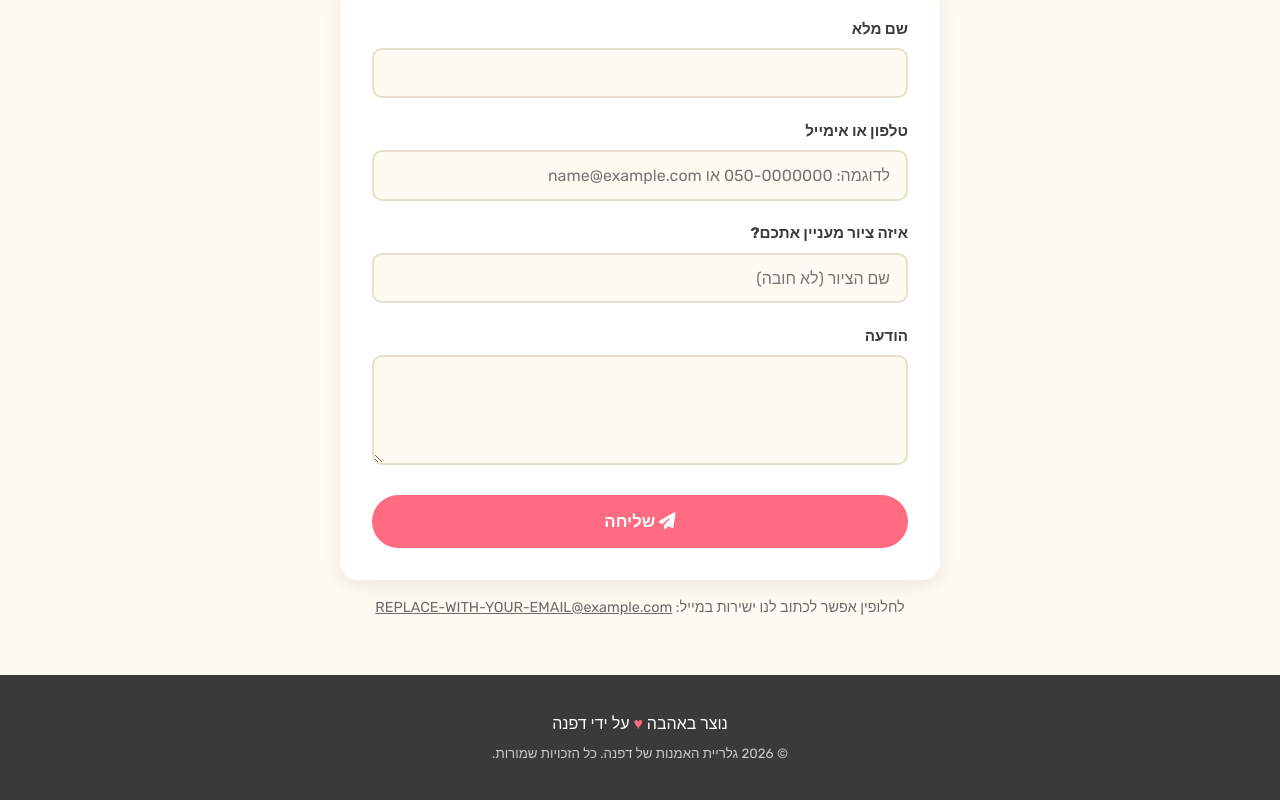
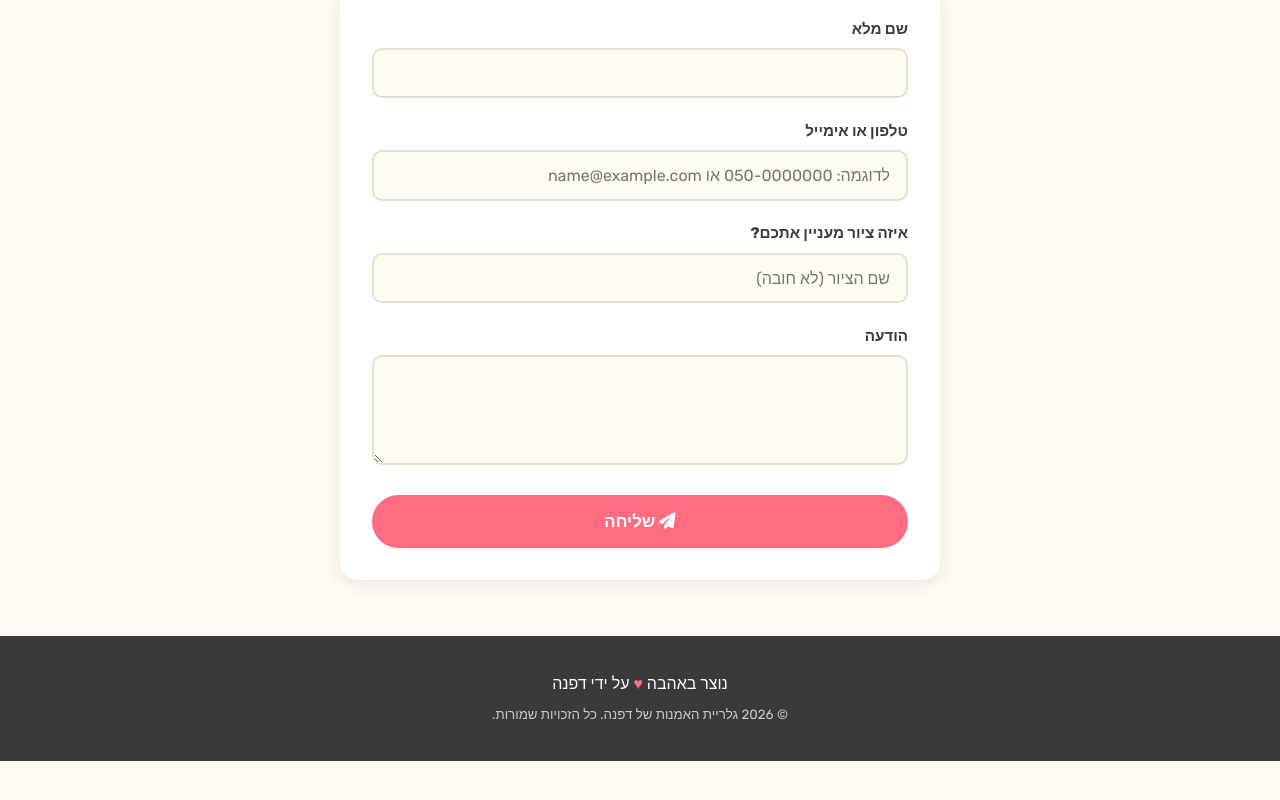
Before and after one commit to danaviam/DafnaArt2, a plain HTML site: page index.html in a window 1280 px wide. Shown: the part 2344-3144 px from the top of the page. After the commit the page ends 3105 px from the top, so only its background shows below. Drawn offline with Linux system fonts and the light colour scheme.

Commit message:
remove placeholder

```diff
--- a/index.html
+++ b/index.html
@@ -830,7 +830,6 @@
         <button type="submit" class="submit-btn"><i class="fas fa-paper-plane" aria-hidden="true"></i> שליחה</button>
       </form>
       <p class="form-status" id="formStatus" role="status"></p>
-      <p class="form-note">לחלופין אפשר לכתוב לנו ישירות במייל: <a href="mailto:REPLACE-WITH-YOUR-EMAIL@example.com">REPLACE-WITH-YOUR-EMAIL@example.com</a></p>
     </div>
   </section>
 
```
